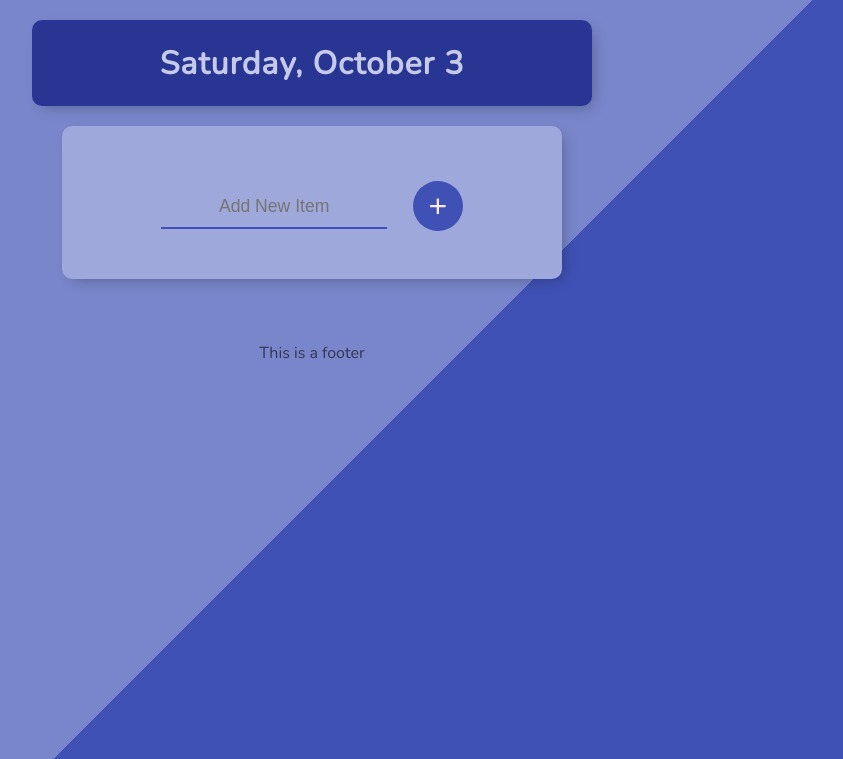
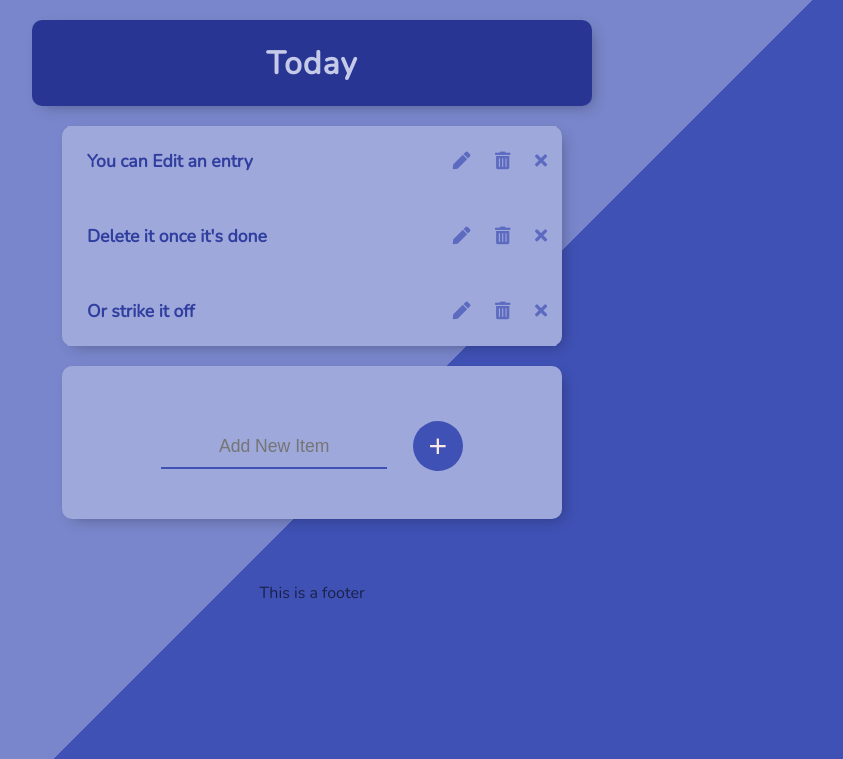
Before and after one commit to beedu18/webdev, a Node server app: page / in a window 1280 px wide. Shown: the top 759 px of the page, without its empty margins (328-1171 px from the left). Run offline with Node 20, Linux system fonts and the light colour scheme; data comes from the database, SQL or seed files in the repository; data that the repository does not hold is empty; some libraries are stand-ins or nearby versions.

Commit message:
database added. delete button works.

```diff
--- a/todolist-v2/app.js
+++ b/todolist-v2/app.js
@@ -1,21 +1,71 @@
 const express = require("express");
 const bodyParser = require("body-parser");
-const date = require(__dirname+"/date.js");
+// const date = require(__dirname+"/date.js");
+const mongoose = require("mongoose");
 
+//initialize express
 const app = express();
 
-let items = [];
-let workItems = [];
-
+//use the modules
 app.use(bodyParser.urlencoded({extended: true}));
 app.use(express.static("public"));
 app.set("view engine", "ejs");
 
+//connect to database
+mongoose.connect("mongodb://localhost:27017/todolistDB",
+    { useNewUrlParser: true, useUnifiedTopology: true });
+
+//create schema
+const itemSchema = {
+    name: {
+        type: String,
+        required: [true, "No item specified"]
+    }
+};
+
+//model the database
+const Item = mongoose.model("Item", itemSchema);
+
+//make dummy documents
+const item1 = new Item({
+    name: "You can Edit an entry"
+});
+
+const item2 = new Item({
+    name: "Delete it once it's done"
+});
+
+const item3 = new Item({
+    name: "Or strike it off"
+});
+
+//configure routes
 app.get("/", (req, res) => {
-    const today = date.getDate();
+    // const today = date.getDate();
+    Item.find({}, (err, items) => {
+        if(err)
+            console.log(err);
+        else {
+            // console.log(items);
+            if(items.length===0) {
+                //add dummy items to the collection
+                Item.insertMany([item1, item2, item3], (err) => {
+                    if(err)
+                        console.log(err);
+                    else
+                        console.log("dummy entry successful");
+                });
 
-    // searches for list.ejs template in views/ directory
-    res.render("list", {header: today, newItems: items});
+                //redirect to home route again to show
+                res.redirect("/");
+            }
+            else {
+                // searches for list.ejs template in views/ directory
+                res.render("list", {header: "Today", newItems: items});
+            }
+        }
+    });
+    // res.send("hello");
 });
 
 app.post("/", (req, res)=> {
@@ -26,11 +76,28 @@ app.post("/", (req, res)=> {
             res.redirect("/work");
         }
         else {
-            items.push(item);
+            const newItemDocument = new Item({
+                name: item
+            });
+            newItemDocument.save();
+            // items.push(item);
             res.redirect("/");
         }
     }
-    console.log(item);
+    // console.log(item);
+});
+
+app.post("/delete", (req, res) => {
+    // console.log(req.body)
+    let id = req.body.id;
+    Item.findByIdAndRemove(id, err => {
+        if(err)
+            console.log(err);
+        else {
+            // console.log("Deleted Successfully");
+            res.redirect("/");
+        }
+    });
 });
 
 app.get("/work", (req, res) => {
@@ -39,7 +106,7 @@ app.get("/work", (req, res) => {
 
 app.get("/dummy", (req, res) => {
     res.render("dummyLayout");
-})
+});
 
 app.listen(3000, () => {
     console.log("Server Started");
--- a/todolist-v2/package.json
+++ b/todolist-v2/package.json
@@ -11,6 +11,7 @@
   "dependencies": {
     "body-parser": "^1.19.0",
     "ejs": "^3.1.5",
-    "express": "^4.17.1"
+    "express": "^4.17.1",
+    "mongoose": "^5.10.8"
   }
 }
--- a/todolist-v2/public/styles.css
+++ b/todolist-v2/public/styles.css
@@ -56,7 +56,7 @@ p {
     color: #303f9f;
 }
 
-form {
+form.new {
     padding: 10% 5%;
     text-align: center;
     background-color: #9fa8da;
--- a/todolist-v2/views/footer.ejs
+++ b/todolist-v2/views/footer.ejs
@@ -3,12 +3,25 @@
     </footer>
     <script src="https://cdnjs.cloudflare.com/ajax/libs/jquery/3.5.1/jquery.min.js"></script>
     <script type="text/javascript">
+
+        //strikeoff
         $(".cross").click((evt) => {
             $(evt.target)   //clicked element
                 .parent()   //operations div
                 .prev()     //paragraph element
                 .toggleClass("strikeoff");
         });
+
+        //update
+
+        //delete
+        $(".delete").click((evt) => {
+            $(evt.target)   //the icon
+                .parent()   //operations div
+                .parent()   //item div
+                .parent()   //form
+                .submit();
+        });
     </script>
 </body>
 </html>
--- a/todolist-v2/views/list.ejs
+++ b/todolist-v2/views/list.ejs
@@ -3,19 +3,27 @@
         <h1><%= header %></h1>
     </div>
     <div class="box">
-        <% for(let i=0; i<newItems.length; i++) { %>
+        <% newItems.forEach( item => { %>
+            <form method="POST" action="/delete">
                 <div class="item">
-                <p><%= newItems[i] %></p>
+                    <p><%= item.name %></p>
                     <div class="operations">
+                        <!-- hidden input elemen to post data -->
+                        <input type="text" style="display: none"
+                            name="id"
+                            value="<%= item._id %>">
+
+                        <!-- Icons -->
                         <i class="crud-icon update fas fa-pen"></i>
                         <i class="crud-icon delete fas fa-trash-alt"></i>
                         <i class="crud-icon cross fas fa-times"></i>
                     </div>
                 </div>
-        <% } %>
+            </form>
+        <% }); %>
     </div>
     <div class="box">
-        <form method="POST" action="/">
+        <form class="new" method="POST" action="/">
             <input type="text" name="newItem" placeholder="Add New Item" autocomplete="off">
             <button type="submit" name="listType" value= <%= header %> >+</button>
         </form>
```
Also changed, not shown: 1 other file. Lines whose indentation alone changed are shown as unchanged.
